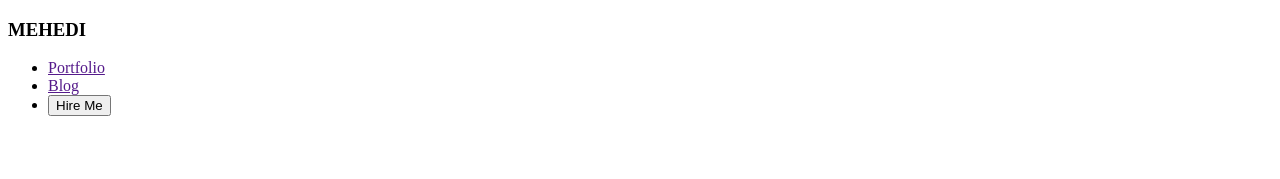
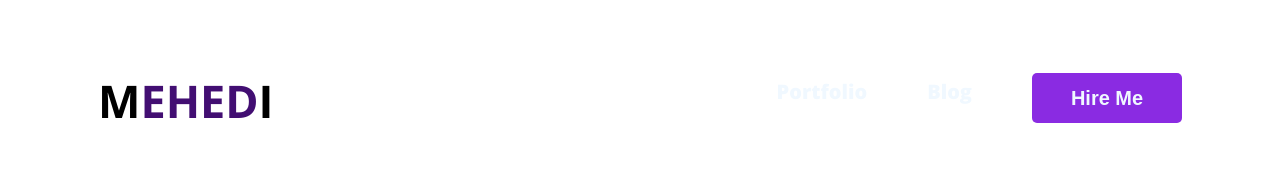
Before and after one commit to sm-mehedi/S.-M-MEHEDI-HASAN, a plain HTML site: page index.html in a window 1280 px wide. Drawn offline with nearby package versions, Linux system fonts and the light colour scheme.

Commit message:
nav bar fixing and hire me button

```diff
--- a/index.html
+++ b/index.html
@@ -4,17 +4,21 @@
     <meta charset="UTF-8">
     <meta name="viewport" content="width=device-width, initial-scale=1.0">
     <title>S. M MEHEDI HASAN</title>
+    <link rel="preconnect" href="https://fonts.googleapis.com">
+<link rel="preconnect" href="https://fonts.gstatic.com" crossorigin>
+<link href="https://fonts.googleapis.com/css2?family=Open+Sans:ital,wght@0,300..800;1,300..800&display=swap" rel="stylesheet">
     <link rel="shortcut icon" href="./images/S._M_MEHEDI_HASAN.png" type="image/x-icon">
     <link rel="stylesheet" href="./styles/stylesheet.css">
 </head>
-<body>
+
+    <body class="open-sans-font">
     <header>
-        <nav>
-            <h3>MEHEDI</h3>
+        <nav class="nav-title">
+            <h3>M<span style="color: rgb(66, 14, 114);">EHED</span>I</h3>
             <ul>
-                <li><a href="">Portfolio</a></li>
-                <li><a href="">Blog</a></li>
-                <li><button>Hire Me</button></li>
+                <li><a  class="nav-color" href="">Portfolio</a></li>
+                <li><a class="nav-color" href="">Blog</a></li>
+                <li class="hire-me"><button class="hire-me-button">Hire Me</button></li>
 
             </ul>
         </nav>
--- a/styles/stylesheet.css
+++ b/styles/stylesheet.css
@@ -0,0 +1,77 @@
+
+
+.open-sans-font {
+  font-family: "Open Sans", sans-serif;
+  font-optical-sizing: auto;
+  font-style: normal;
+  font-variation-settings:
+    "wdth" 100;
+}
+
+
+h3{
+    font-size: 45px;
+}
+
+
+/* Nav Styles */
+nav{
+    display: flex;
+    align-items: center;
+    justify-content: space-between;
+    margin: 25px 90px;
+
+}
+.nav-title{
+    font-weight: 800;
+    font-size: 10px;
+
+}
+.hire-me{
+
+    margin-top: -5px;
+
+
+}
+.hire-me-button {
+    height: 50px;
+    width: 150px;
+    background-color: blueviolet;
+    border: none;
+    color: aliceblue;
+    font-size: 20px;
+    font-weight: bold;
+    border-radius: 5px; /* Apply border-radius to the base state */
+    transition: background-color 0.3s ease, border-color 0.3s ease; /* Ensure smooth transition */
+  }
+.hire-me-button:hover{
+    background-color: rgb(115, 48, 159);
+    border-color: blueviolet;
+    cursor: pointer;
+
+
+}
+
+.nav-color{
+    color: aliceblue;
+    font-size: 20px;
+}
+
+
+nav ul li {
+    list-style: none;
+
+    margin-left: 60px;
+
+
+
+}
+
+nav ul li a{
+    text-decoration: none;
+}
+
+nav ul{
+    display: flex;
+
+}
```
